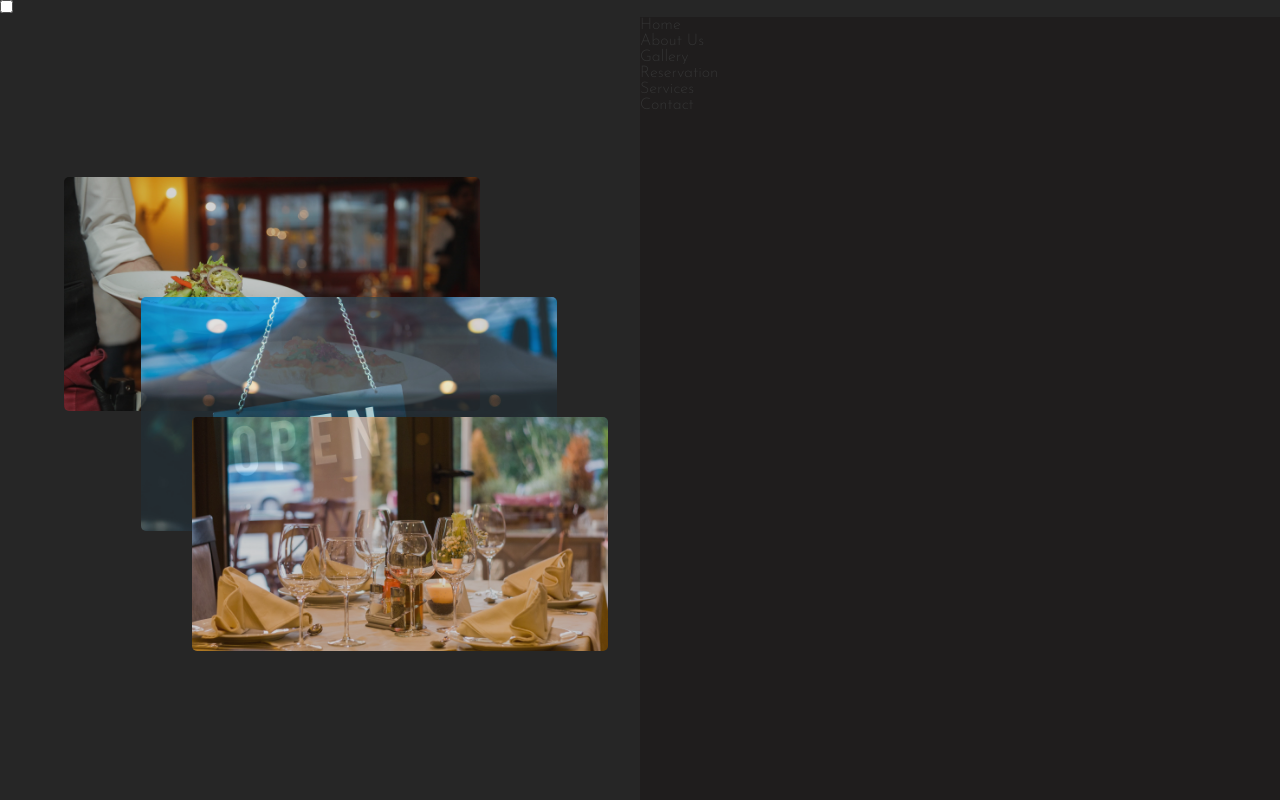
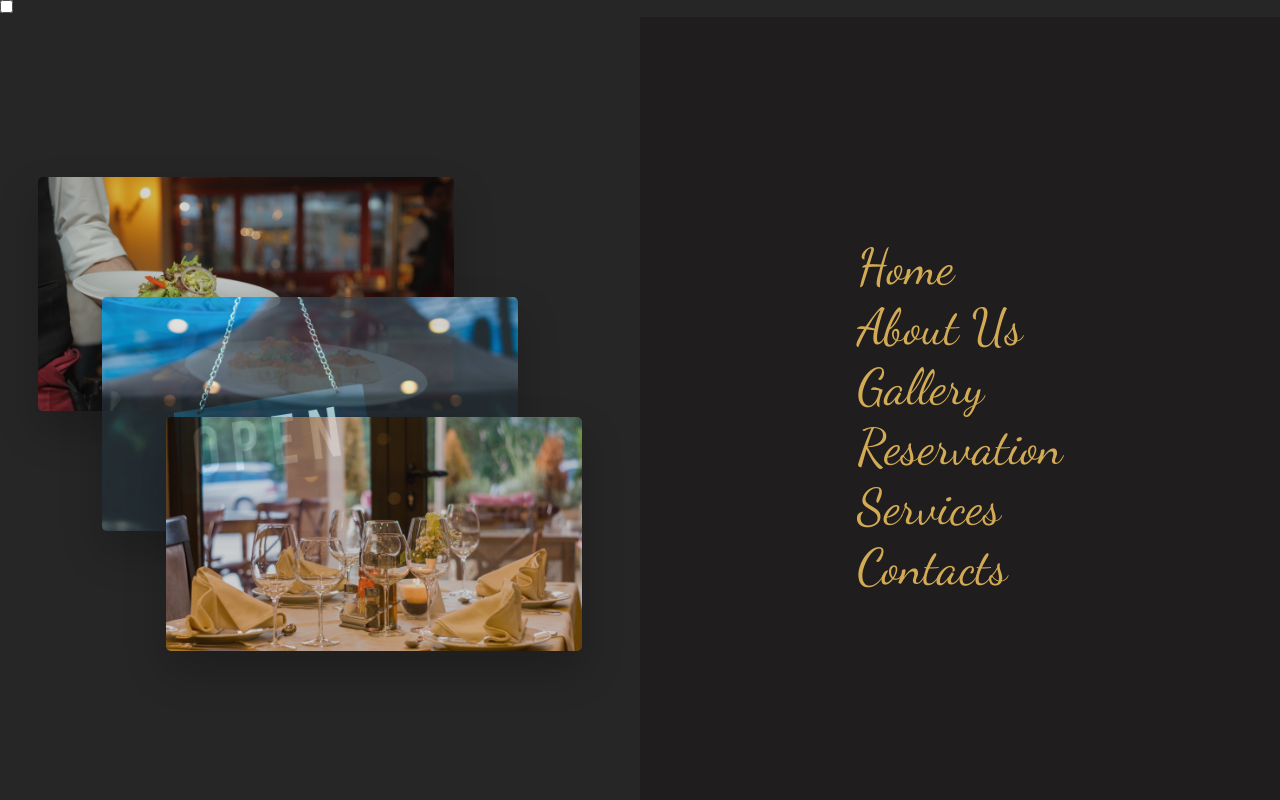
Before and after one commit to Tamplier2911/GeorgiaRestaurant, a website: page index.html in a window 1280 px wide. Shown: the top 800 px of the page. Drawn offline with Linux system fonts and the light colour scheme.

Commit message:
Continue styling navigation menu.

```diff
--- a/index.html
+++ b/index.html
@@ -67,18 +67,36 @@
 
         <div class="navigation__right">
           <ul class="navigation__right--list">
-            <li class="navigation__right--item">Home</li>
             <li class="navigation__right--item">
-              About Us
-            </li>
-            <li class="navigation__right--item">Gallery</li>
-            <li class="navigation__right--item">
-              Reservation
+              <a href="#" class="navigation__right--link"
+                >Home</a
+              >
             </li>
             <li class="navigation__right--item">
-              Services
+              <a href="#" class="navigation__right--link"
+                >About Us</a
+              >
             </li>
-            <li class="navigation__right--item">Contact</li>
+            <li class="navigation__right--item">
+              <a href="#" class="navigation__right--link"
+                >Gallery</a
+              >
+            </li>
+            <li class="navigation__right--item">
+              <a href="#" class="navigation__right--link"
+                >Reservation</a
+              >
+            </li>
+            <li class="navigation__right--item">
+              <a href="#" class="navigation__right--link"
+                >Services</a
+              >
+            </li>
+            <li class="navigation__right--item">
+              <a href="#" class="navigation__right--link"
+                >Contacts</a
+              >
+            </li>
           </ul>
         </div>
       </div>
--- a/scss/_layout.scss
+++ b/scss/_layout.scss
@@ -19,24 +19,22 @@
     }
   }
 
-  &::before {
-  }
-
-  &::after {
-  }
-
   &__box {
     display: flex;
   }
   &__left {
-    position: relative;
+    position: fixed;
     width: 50vw;
     height: 100vh;
     background-color: $cl-dark;
 
+    z-index: 100;
+    left: 0;
+
     &--wrapper {
+      position: absolute;
       width: 65%;
-      // height: 20vw;
+      box-shadow: 0 2rem 4rem #05050538;
 
       border-radius: 0.5rem;
       overflow: hidden;
@@ -45,37 +43,60 @@
     &--image {
       @include image;
       opacity: 0.8;
+
       &-1 {
-        position: absolute;
         top: 20%;
-        left: 10%;
+        left: 6%;
         z-index: 3;
       }
       &-2 {
-        position: absolute;
         top: 35%;
-        left: 22%;
+        left: 16%;
         z-index: 4;
       }
       &-3 {
-        position: absolute;
         top: 50%;
-        left: 30%;
+        left: 26%;
         z-index: 4;
       }
     }
   }
 
   &__right {
-    // flex: 1;
+    position: fixed;
     width: 50vw;
     height: 100vh;
     background-color: #1f1d1d;
 
+    z-index: 100;
+    right: 0;
+
+    @include flexCenter;
+
     &--list {
+      list-style: none;
     }
 
     &--item {
+      font-family: $font-cursive;
+      font-size: 5rem;
+    }
+
+    &--link {
+      display: inline-block;
+      transition: transform 0.3s, color 0.3s;
+
+      &:link,
+      &:visited {
+        text-decoration: none;
+        color: $cl-prime;
+      }
+
+      &:hover,
+      &:active {
+        transform: scale(1.08);
+        color: #f1e1b9;
+      }
     }
   }
 }
```
Also changed, not shown: css/main.css.
